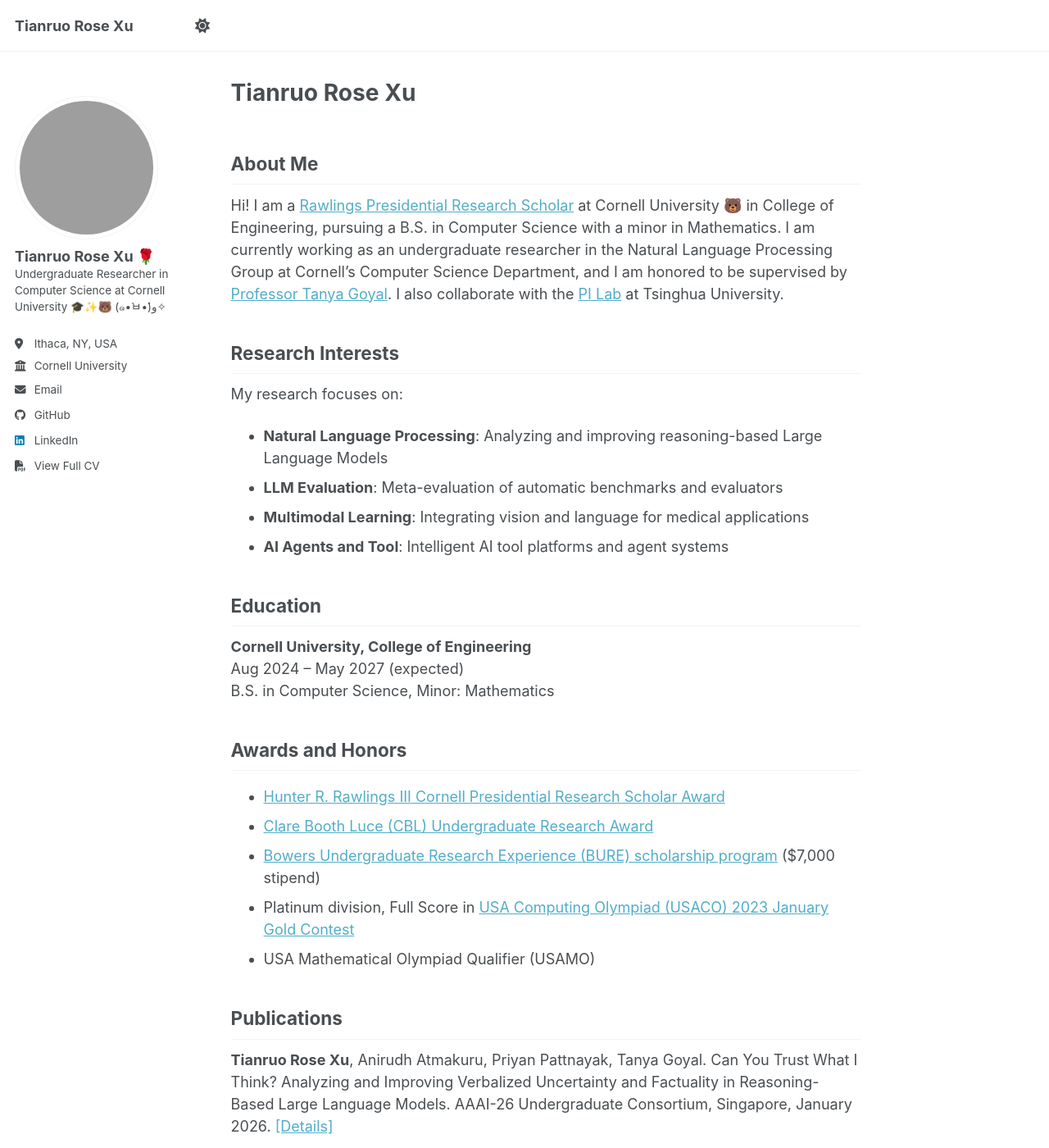
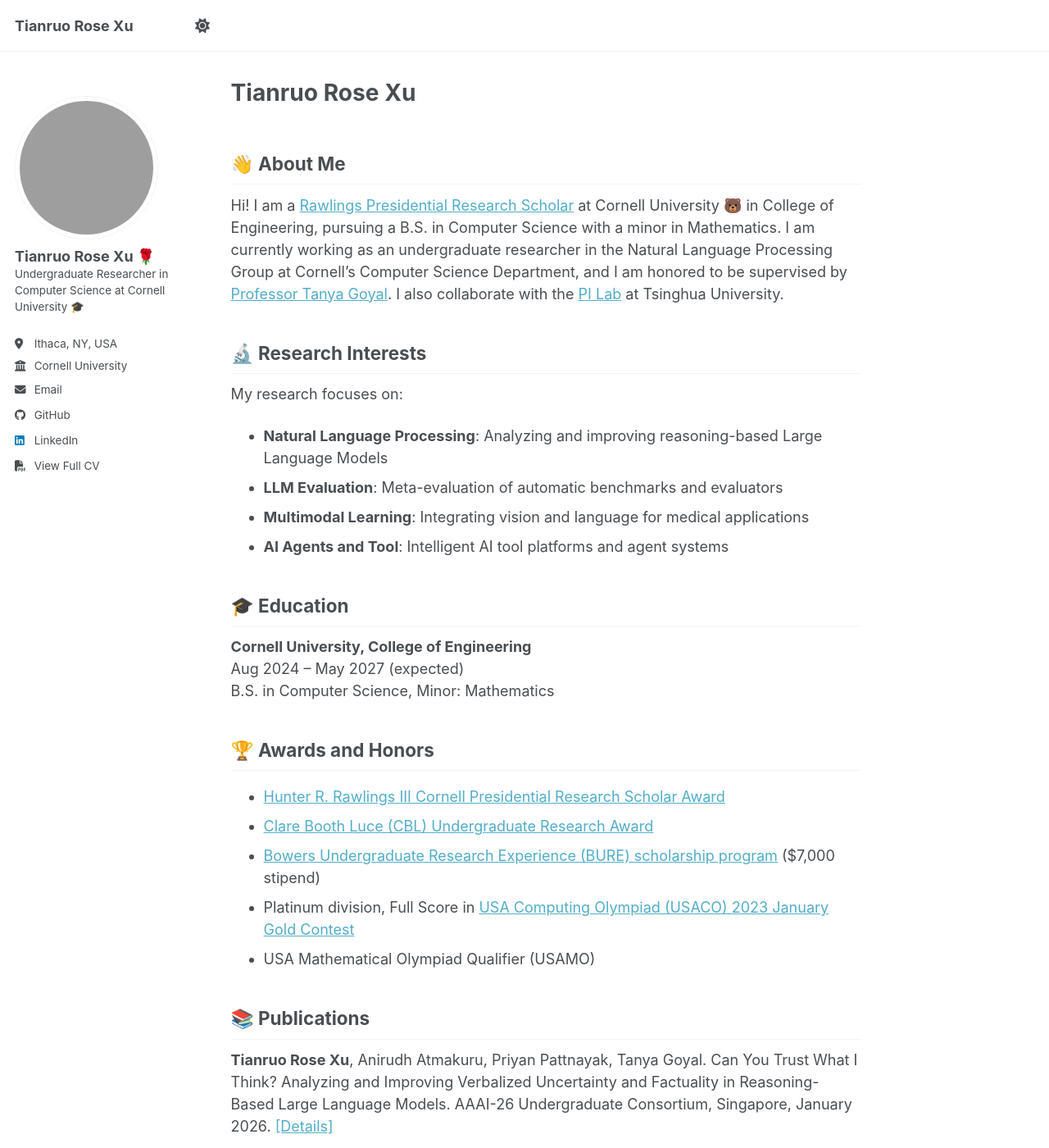
Before and after one commit to XTRose29/xtrose29.github.io, a Jekyll site: the page built from _pages/about.md, in a window 1280 px wide and 1400 px high. Shown: the whole window at 82% size. Built offline with Jekyll 4.4.1, drawn with Linux system fonts in a browser that asks for light colours; a script bundle is joined from its source files by our own code; library files that are not in the unit come from our copies; some of the changed text lies outside the part shown.

Commit message:
Simplify bio to only include graduation cap emoji and add emojis to all sections

```diff
--- a/_config.yml
+++ b/_config.yml
@@ -26,7 +26,7 @@
   avatar           : "headshot_cartoon.png"
   name             : "Tianruo Rose Xu"
   pronouns         : # example: "she/her"
-  bio              : "Undergraduate Researcher in Computer Science at Cornell University 🎓✨🐻 (๑•̀ㅂ•́)و✧"
+  bio              : "Undergraduate Researcher in Computer Science at Cornell University 🎓"
   location         : "Ithaca, NY, USA"
   employer         : "Cornell University"
   uri              : "https://rosexu.github.io"
--- a/_pages/about.md
+++ b/_pages/about.md
@@ -7,11 +7,11 @@
   - /about.html
 ---
 
-## About Me
+## 👋 About Me
 
 Hi! I am a <a href="https://scl.cornell.edu/get-involved/cornell-commitment/rawlings-cornell-presidential-research-scholars" target="_blank" rel="noopener noreferrer">Rawlings Presidential Research Scholar</a> at Cornell University 🐻 in College of Engineering, pursuing a B.S. in Computer Science with a minor in Mathematics. I am currently working as an undergraduate researcher in the Natural Language Processing Group at Cornell's Computer Science Department, and I am honored to be supervised by <a href="https://tagoyal.github.io/" target="_blank" rel="noopener noreferrer">Professor Tanya Goyal</a>. I also collaborate with the <a href="https://pi.cs.tsinghua.edu.cn/" target="_blank" rel="noopener noreferrer">PI Lab</a> at Tsinghua University.
 
-## Research Interests
+## 🔬 Research Interests
 
 My research focuses on:
 - **Natural Language Processing**: Analyzing and improving reasoning-based Large Language Models
@@ -19,13 +19,13 @@
 - **Multimodal Learning**: Integrating vision and language for medical applications
 - **AI Agents and Tool**: Intelligent AI tool platforms and agent systems
 
-## Education
+## 🎓 Education
 
 **Cornell University, College of Engineering**
 Aug 2024 – May 2027 (expected)
 B.S. in Computer Science, Minor: Mathematics
 
-## Awards and Honors
+## 🏆 Awards and Honors
 
 - <a href="https://scl.cornell.edu/get-involved/cornell-commitment/rawlings-cornell-presidential-research-scholars" target="_blank" rel="noopener noreferrer">Hunter R. Rawlings III Cornell Presidential Research Scholar Award</a>
 - <a href="https://news.cornell.edu/stories/2021/11/grant-will-support-female-student-research-computing" target="_blank" rel="noopener noreferrer">Clare Booth Luce (CBL) Undergraduate Research Award</a>
@@ -33,19 +33,19 @@
 - Platinum division, Full Score in <a href="https://usaco.org/current/data/jan23_gold_results.html" target="_blank" rel="noopener noreferrer">USA Computing Olympiad (USACO) 2023 January Gold Contest</a>
 - USA Mathematical Olympiad Qualifier (USAMO)
 
-## Publications
+## 📚 Publications
 
 {% for post in site.publications reversed %}
   {% include archive-single-simple.html %}
 {% endfor %}
 
-## Teaching Experience
+## 👨‍🏫 Teaching Experience
 
 {% for post in site.teaching reversed %}
   {% include archive-single-simple.html %}
 {% endfor %}
 
-## Contact
+## 📧 Contact
 
 - **Email**: tx88@cornell.edu
 - **Mobile**: +1 607 262 1199
```
